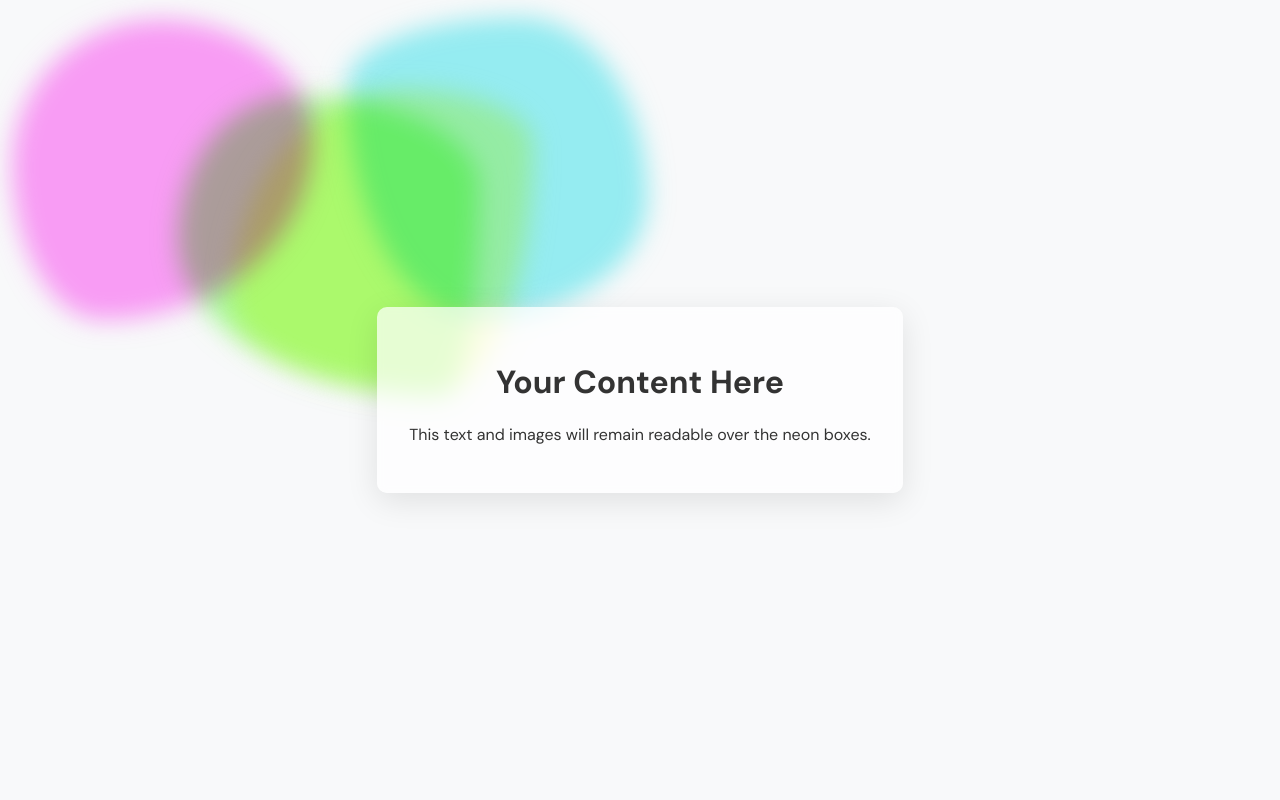
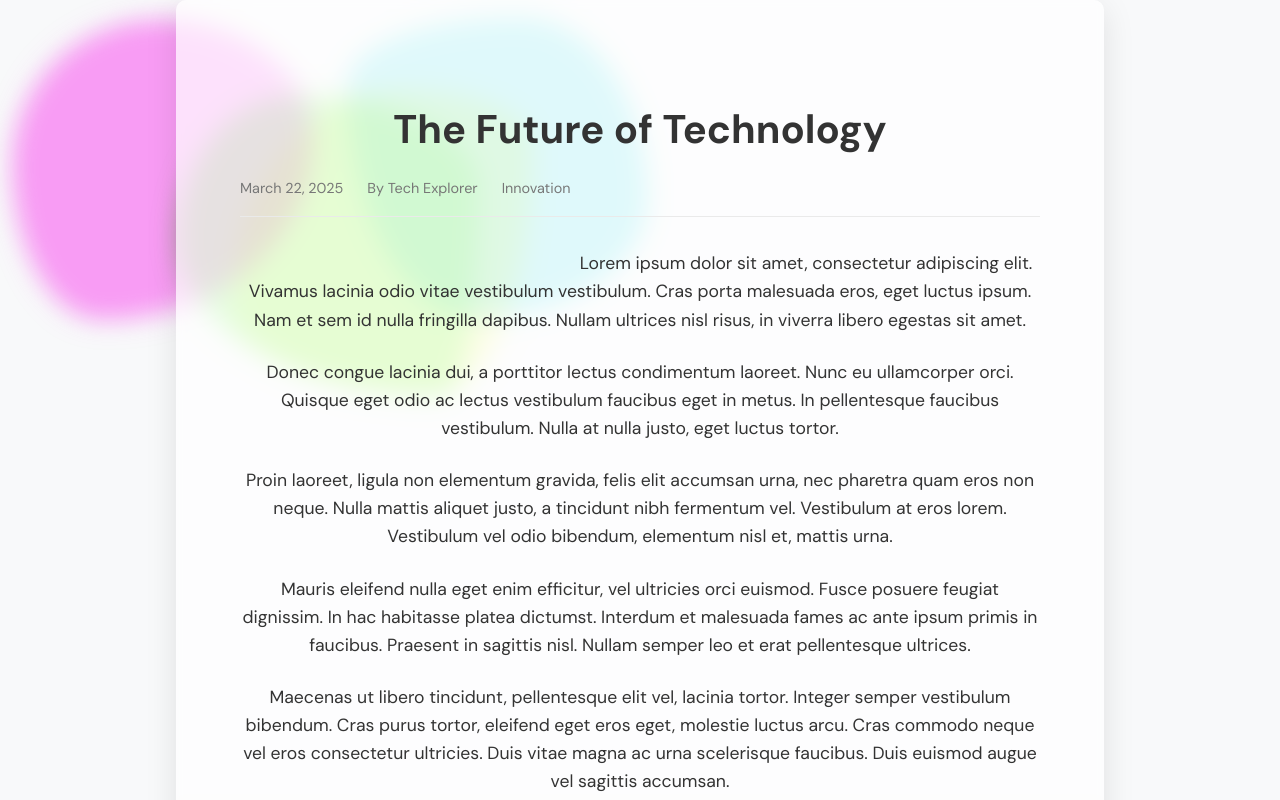
Before and after one commit to sinhaparth5/p4rth-projects, a SvelteKit app: page /project/wcag-scanner in a window 1280 px wide. Shown: the top 800 px of the page. Built offline with nearby package versions, Linux system fonts and the light colour scheme.

Commit message:
test projects

```diff
--- a/src/routes/project/wcag-scanner/+page.svelte
+++ b/src/routes/project/wcag-scanner/+page.svelte
@@ -1,13 +1,101 @@
 <script lang="ts">
     import BackgroundBoxes from '../../../components/boxes.svelte';
-    import styles from '../../../lib/css/components.module.css'
+    import styles from '../../../lib/css/components.module.css';
 </script>
 
 <main>
     <BackgroundBoxes />
     <div class={styles.content}>
-        <h1>Your Content Here</h1>
-        <p>This text and images will remain readable over the neon boxes.</p>
+        <article class="blog-post">
+            <h1>The Future of Technology</h1>
+
+            <div class="post-meta">
+                <span class="date">March 22, 2025</span>
+                <span class="author">By Tech Explorer</span>
+                <span class="category">Innovation</span>
+            </div>
+
+            <div class="post-content">
+                <enhanced:img
+                    src="../../../lib/img/ai-generated-girl.webp"
+                    alt="AI Generated Image"
+                    class="float-image"
+                />
+
+                <p>Lorem ipsum dolor sit amet, consectetur adipiscing elit. Vivamus lacinia odio vitae vestibulum vestibulum. Cras porta malesuada eros, eget luctus ipsum. Nam et sem id nulla fringilla dapibus. Nullam ultrices nisl risus, in viverra libero egestas sit amet.</p>
+
+                <p>Donec congue lacinia dui, a porttitor lectus condimentum laoreet. Nunc eu ullamcorper orci. Quisque eget odio ac lectus vestibulum faucibus eget in metus. In pellentesque faucibus vestibulum. Nulla at nulla justo, eget luctus tortor.</p>
+
+                <p>Proin laoreet, ligula non elementum gravida, felis elit accumsan urna, nec pharetra quam eros non neque. Nulla mattis aliquet justo, a tincidunt nibh fermentum vel. Vestibulum at eros lorem. Vestibulum vel odio bibendum, elementum nisl et, mattis urna.</p>
+
+                <p>Mauris eleifend nulla eget enim efficitur, vel ultricies orci euismod. Fusce posuere feugiat dignissim. In hac habitasse platea dictumst. Interdum et malesuada fames ac ante ipsum primis in faucibus. Praesent in sagittis nisl. Nullam semper leo et erat pellentesque ultrices.</p>
+
+                <p>Maecenas ut libero tincidunt, pellentesque elit vel, lacinia tortor. Integer semper vestibulum bibendum. Cras purus tortor, eleifend eget eros eget, molestie luctus arcu. Cras commodo neque vel eros consectetur ultricies. Duis vitae magna ac urna scelerisque faucibus. Duis euismod augue vel sagittis accumsan.</p>
+
+                <p>Praesent augue urna, facilisis ac dapibus vel, commodo et lacus. Aenean in fermentum metus. Cras sed auctor sem. Nullam lobortis magna quis consequat ultrices. Donec consectetur lobortis sapien, at interdum sapien ornare in. Aenean a arcu ullamcorper, porta lorem eget, dignissim magna.</p>
+            </div>
+        </article>
     </div>
-    <enhanced:img src="../../../lib/img/ai-generated-girl.webp" alt="Image" />
 </main>
+
+<style>
+    .blog-post {
+        max-width: 800px;
+        margin: 0 auto;
+        padding: 2rem;
+        line-height: 1.6;
+    }
+
+    h1 {
+        font-size: 2.5rem;
+        margin-bottom: 1rem;
+        font-weight: 700;
+    }
+
+    .post-meta {
+        display: flex;
+        gap: 1.5rem;
+        font-size: 0.9rem;
+        color: #777;
+        margin-bottom: 2rem;
+        border-bottom: 1px solid #eaeaea;
+        padding-bottom: 1rem;
+    }
+
+    .post-content {
+        font-size: 1.1rem;
+    }
+
+    .float-image {
+        float: left;
+        width: 300px;
+        height: auto;
+        margin: 0 2rem 1rem 0;
+        border-radius: 8px;
+        box-shadow: 0 4px 12px rgba(0, 0, 0, 0.1);
+    }
+
+    p {
+        margin-bottom: 1.5rem;
+    }
+
+    @media (max-width: 768px) {
+        .float-image {
+            float: none;
+            display: block;
+            width: 100%;
+            margin: 0 0 2rem 0;
+        }
+
+        .blog-post {
+            padding: 1.5rem;
+        }
+    }
+
+    @media (prefers-color-scheme: dark) {
+        .post-meta {
+            color: #aaa;
+            border-bottom-color: #333;
+        }
+    }
+</style>
```
